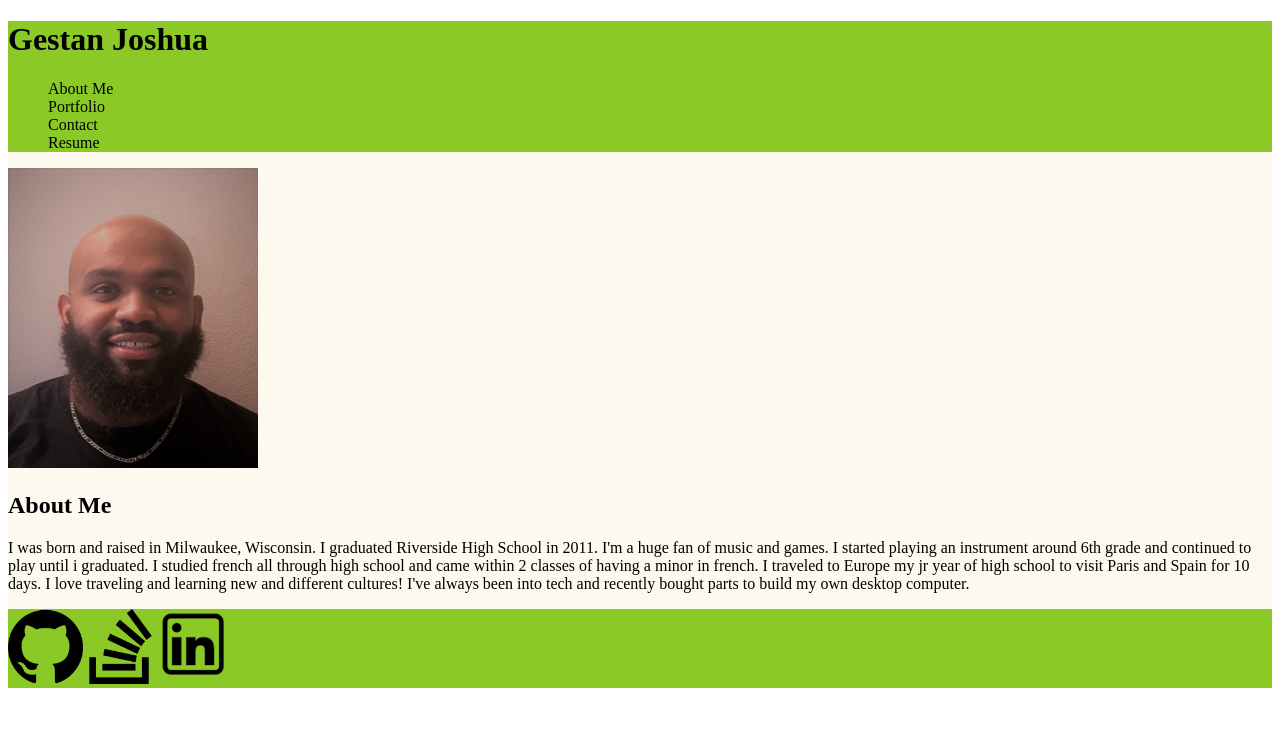
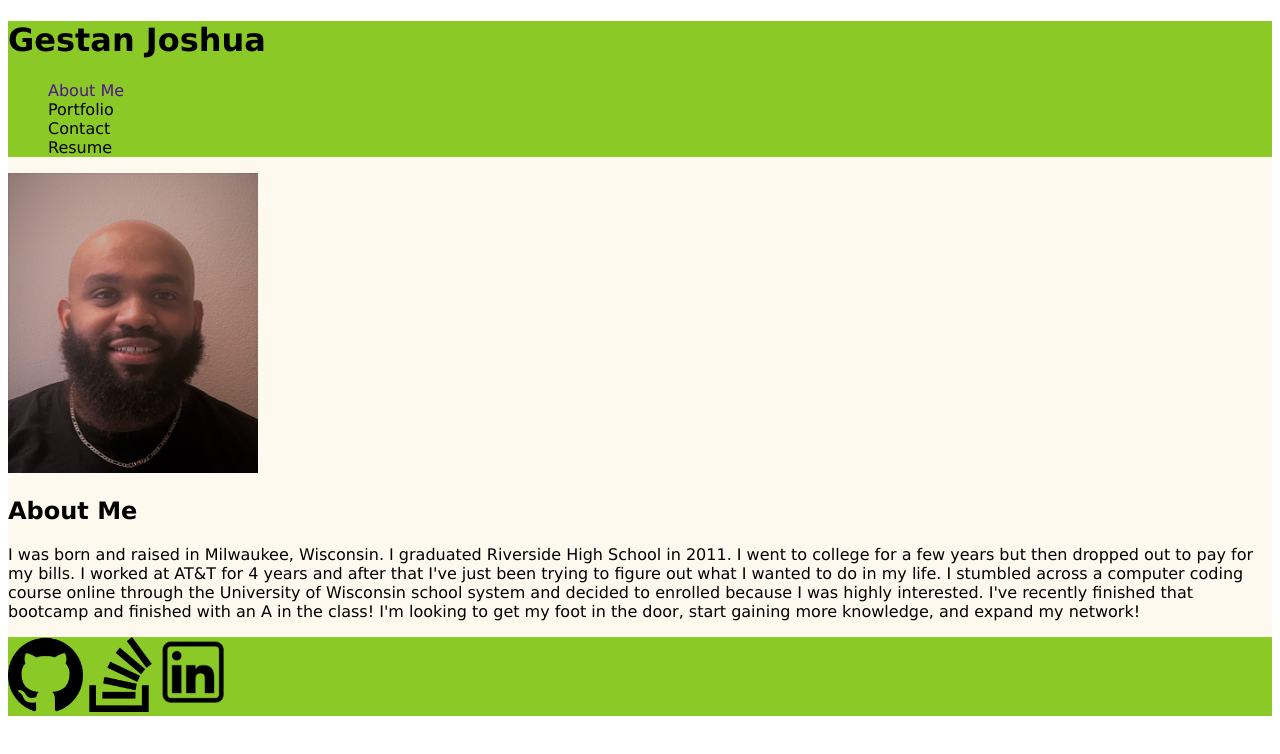
Before and after one commit to Gestan24/react-portfolio, a React (Create React App) app: page / in a window 1280 px wide. Shown: the top 754 px of the page. Built offline with nearby package versions, Linux system fonts and the light colour scheme.

Commit message:
added useState logic, changed css, updated about info, updated header and footer logic, and updated project styling

```diff
--- a/src/App.css
+++ b/src/App.css
@@ -24,9 +24,7 @@
   color: white;
 }
 
-.App-link {
-  color: #61dafb;
-}
+
 
 @keyframes App-logo-spin {
   from {
--- a/src/App.js
+++ b/src/App.js
@@ -16,10 +16,10 @@ function App() {
   return (
     <div className='primary'>
 
-      <Header>
+      <Header
         selectedComponent= {selectedComponent}
         setSelectedComponent= {setSelectedComponent}
-      </Header>
+      ></Header>
 
       <main className='vh-100'>
         {selectedComponent === 'About' ? (
--- a/src/components/About/index.js
+++ b/src/components/About/index.js
@@ -27,11 +27,10 @@ function About() {
 
                 <p className='col-sm'>
 
-                    I was born and raised in Milwaukee, Wisconsin. I graduated Riverside High School in 2011. I'm a huge fan of music and games.
-                    I started playing an instrument around 6th grade and continued to play until i graduated. I studied french all through high
-                    school and came within 2 classes of having a minor in french. I traveled to Europe my jr year of high school to visit Paris
-                    and Spain for 10 days. I love traveling and learning new and different cultures! I've always been into tech and recently
-                    bought parts to build my own desktop computer.
+                    I was born and raised in Milwaukee, Wisconsin. I graduated Riverside High School in 2011. I went to college for a few years but then dropped out to pay for my bills.
+                     I worked at AT&T for 4 years and after that I've just been trying to figure out what I wanted to do in my life. I stumbled across a computer coding course
+                     online through the University of Wisconsin school system and decided to enrolled because I was highly interested. I've recently finished that
+                     bootcamp and finished with an A in the class! I'm looking to get my foot in the door, start gaining more knowledge, and expand my network!
 
                 </p>
 
--- a/src/components/Footer/index.js
+++ b/src/components/Footer/index.js
@@ -6,7 +6,7 @@ function Footer() {
 
     return (
 
-        <footer className="footer">
+        <footer className="footer fixed-bottom">
             <div className='d-flex justify-content-center'>
                 <a href='https://github.com/Gestan24'>
                     <img src={github} alt='git hub icon' id='img' className='p-2 mx-3' />
--- a/src/components/Header/index.js
+++ b/src/components/Header/index.js
@@ -1,4 +1,5 @@
 import Navagation from '../Navigation';
+
 
 function Header(props) {
 
--- a/src/components/Navigation/index.js
+++ b/src/components/Navigation/index.js
@@ -7,28 +7,40 @@ function Navigation(props) {
         setSelectedComponent
     } = props;
 
+    const [navActive, setNavActive] = useState('About');
+
 
 
     return (
 
         <nav className="ml-5">
 
-            <ul className="d-inline-flex mt-5">
+            <ul className="d-inline-flex mt-5" col-sm-12>
 
-                <li className="px-5">
-                    <a className="text-dark h3" href="#about" onClick={() => setSelectedComponent('About')}>About Me</a>
+                <li className={`px-5 ${navActive === 'About' && 'navActive'}`} key='About'>
+                    <a className="h3" href="#about" onClick={() => {
+                        setNavActive('About')
+                        setSelectedComponent('About')
+                    }}>About Me</a>
                 </li>
 
-                <li className={`px-5 ${selectedComponent && 'navActive'}`}>
-                    <span className="text-dark h3" onClick={() => setSelectedComponent('Portfolio')}>Portfolio</span>
+                <li className={`px-5 ${navActive === 'Portfolio' && 'navActive'}`} key='Portfolio'>
+                    <span className="h3" onClick={() => {
+                        setNavActive('Portfolio')
+                        setSelectedComponent('Portfolio')
+                    }}>Portfolio</span>
                 </li>
 
-                <li className={`px-5 ${selectedComponent && 'navActive'}`}>
-                    <span className="text-dark h3" onClick={() => setSelectedComponent('Contact')}>Contact</span>
+                <li className={`px-5 ${navActive === 'Contact' && 'navActive'}`}>
+                    <span className="h3" onClick={() => {
+                        setNavActive('Contact')
+                        setSelectedComponent('Contact')}}>Contact</span>
                 </li>
 
-                <li className={`px-5 ${selectedComponent && 'navActive'}`}>
-                    <span className="text-dark h3" onClick={() => setSelectedComponent('Resume')}>Resume</span>
+                <li className={`px-5 ${navActive === 'Resume' && 'navActive'}`}>
+                    <span className="h3" onClick={() => {
+                        setNavActive('Resume')
+                        setSelectedComponent('Resume')}}>Resume</span>
                 </li>
             </ul>
 
--- a/src/components/Project/index.js
+++ b/src/components/Project/index.js
@@ -19,11 +19,11 @@ function Project() {
 
             </div>
 
-            <div className="container mb-5 pl-3 pr-3 pb-3 align-self-center">
+            <div className="container mb-5 pl-3 pr-3 pb-3 col-12 d-flex">
 
-                <div className="row">
+                <div className="row d-flex flex-wrap">
 
-                    <div className="col-6 pb-3">
+                    <div className="col-lg-6 col-sm-12">
 
                         <img src={cms} id='portfolio-img' />
 
@@ -46,7 +46,7 @@ function Project() {
 
                     </div>
 
-                    <div className="col-6 pb-3">
+                    <div className="col-lg-6 col-sm-12">
 
                         <img src={bnb} id='portfolio-img' />
 
@@ -66,7 +66,7 @@ function Project() {
 
                     </div>
 
-                    <div className="col-6 pb-3">
+                    <div className="col-lg-6 col-sm-12">
 
                         <img src={hb} id='portfolio-img' />
 
@@ -86,7 +86,7 @@ function Project() {
 
                     </div>
 
-                    <div className="col-6 pb-3">
+                    <div className="col-lg-6 col-sm-12">
 
                         <img src={dash} id='portfolio-img' />
 
@@ -106,7 +106,7 @@ function Project() {
 
                     </div>
 
-                    <div className="col-6 pb-3">
+                    <div className="col-lg-6 col-sm-12">
 
                         <img src={note} id='portfolio-img' />
 
@@ -126,7 +126,7 @@ function Project() {
 
                     </div>
 
-                    <div className="col-6 pb-3">
+                    <div className="col-lg-6 col-sm-12">
 
                         <img src={pass} id='portfolio-img' />
 
--- a/src/index.css
+++ b/src/index.css
@@ -1,12 +1,18 @@
-a {
+* {
+
+  font-family: Verdana, Tahoma, sans-serif;
+}
+
+li a, li a:hover {
   text-decoration: none;
-  color: black;
+
+  color: inherit;
+
+  box-shadow: none;
+
 
 }
 
-a:hover {
-  text-decoration: underline;
-}
 
 li {
   list-style: none;
@@ -42,9 +48,9 @@ footer {
 
 #portfolio-img {
 
-  width: 425px;
+  width: 375px;
 
-  height: 225px;
+  height: 150px;
 }
 
 #card-background {
```
